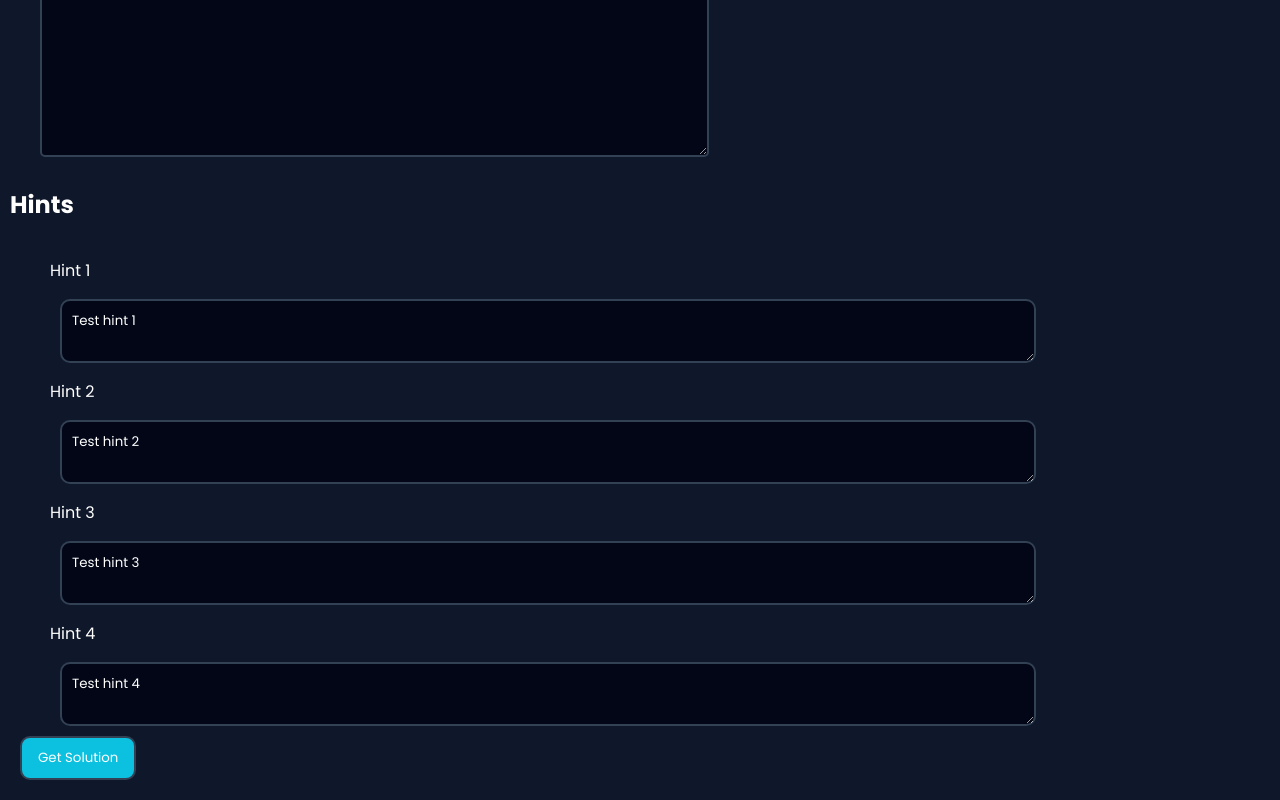
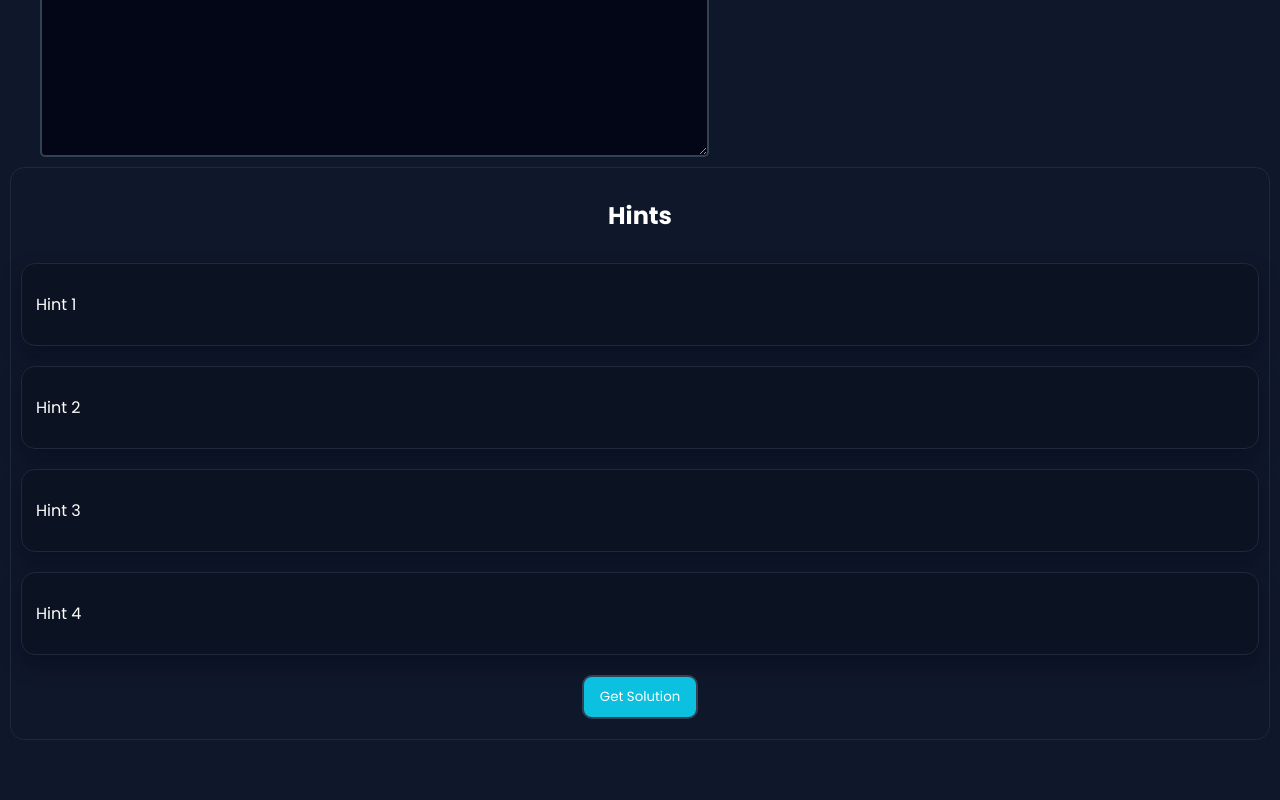
Before and after one commit to swapnil-railkar/solvr, a React (Vite) app in the folder ui/: page / in a window 1280 px wide. Shown: the part 560-1360 px from the top of the page. After the commit the page ends 1310 px from the top, so only its background shows below. Built offline with nearby package versions, Linux system fonts and the light colour scheme.

Commit message:
[ui]-added hints section

```diff
--- a/ui/src/App.css
+++ b/ui/src/App.css
@@ -35,6 +35,87 @@ header {
   position: relative;
 }
 
+.codebase-link {
+  position: relative;
+  display: inline-flex;
+  align-items: center;
+}
+
+.codebase-tooltip {
+  position: absolute;
+  right: calc(100% + 12px);
+  top: 50%;
+  transform: translateY(-50%) translateX(4px);
+  padding: 6px 10px;
+  border-radius: 10px;
+  border: 1px solid #38bdf8;
+  background: #0f172a;
+  color: #0cc0df;
+  font-size: 0.75rem;
+  letter-spacing: 0.2px;
+  white-space: nowrap;
+  box-shadow: 0 8px 18px rgba(2, 6, 23, 0.45);
+  opacity: 0;
+  pointer-events: auto;
+  transition:
+    opacity 0.2s ease,
+    transform 0.2s ease;
+}
+
+.codebase-tooltip::before {
+  content: "";
+  position: absolute;
+  right: -10px;
+  top: 50%;
+  transform: translateY(-50%);
+  border-width: 6px;
+  border-style: solid;
+  border-color: transparent transparent transparent #0f172a;
+  opacity: 0;
+  transition:
+    opacity 0.2s ease,
+    transform 0.2s ease;
+}
+
+.codebase-link:hover .codebase-tooltip,
+.codebase-link:focus-visible .codebase-tooltip {
+  opacity: 1;
+  transform: translateY(-50%) translateX(0);
+}
+
+.codebase-link:hover .codebase-tooltip::before,
+.codebase-link:focus-visible .codebase-tooltip::before {
+  opacity: 1;
+  transform: translateY(-50%);
+}
+
+@media (max-width: 600px) {
+  .codebase-tooltip {
+    right: auto;
+    left: 50%;
+    top: calc(100% + 10px);
+    transform: translateX(-50%) translateY(-4px);
+  }
+
+  .codebase-tooltip::before {
+    right: auto;
+    left: 50%;
+    top: calc(100% + 2px);
+    transform: translateX(-50%) translateY(-4px);
+    border-color: #0f172a transparent transparent transparent;
+  }
+
+  .codebase-link:hover .codebase-tooltip,
+  .codebase-link:focus-visible .codebase-tooltip {
+    transform: translateX(-50%) translateY(0);
+  }
+
+  .codebase-link:hover .codebase-tooltip::before,
+  .codebase-link:focus-visible .codebase-tooltip::before {
+    transform: translateX(-50%) translateY(0);
+  }
+}
+
 .app-header-layer {
   position: fixed;
   top: 0;
@@ -60,6 +141,10 @@ h1 {
   color: #0cc0df;
 }
 
+.app-white {
+  color: white;
+}
+
 .app-button {
   width: max-content;
   padding: 10px 16px;
@@ -77,7 +162,6 @@ h1 {
 .app-button:hover {
   background-color: #22d3ee;
 }
-
 
 .input-form {
   display: grid;
@@ -156,6 +240,27 @@ textarea {
   accent-color: #38bdf8;
 }
 
+.hints-section {
+  display: flex;
+  flex-direction: column;
+  align-items: center;
+  justify-content: center;
+  border: 1px solid #1e293b;
+  border-radius: 14px;
+  padding: 10px;
+}
+
+.hints-section > h2,
+.hints-section > .app-button {
+  align-self: center;
+}
+
+.hints-section ul {
+  width: 100%;
+  padding: 0;
+  margin: 0;
+}
+
 .app-section {
   display: flex;
   flex-direction: column;
@@ -207,13 +312,41 @@ textarea {
 
 textarea {
   margin-left: 10px;
-  width: 80%;
+  width: 100%;
   padding: 10px;
   border-radius: 10px;
 }
 
-.app-section > *{
+.app-section > * {
   color: white;
+}
+
+.hint-card {
+  background: #0b1222;
+  border: 1px solid #1e293b;
+  border-radius: 14px;
+  padding: 12px 14px;
+  margin: 10px 0;
+  box-shadow: 0 10px 20px rgba(2, 6, 23, 0.35);
+  transition:
+    transform 0.2s ease,
+    box-shadow 0.2s ease,
+    border-color 0.2s ease;
+  width: 100%;
+  box-sizing: border-box;
+  cursor: pointer;
+}
+
+.hint-card:hover {
+  transform: translateY(-3px);
+  border-color: #38bdf8;
+  box-shadow:
+    0 14px 26px rgba(2, 6, 23, 0.55),
+    0 0 0 1px rgba(56, 189, 248, 0.2);
+}
+
+.hint-textarea {
+  transition: height 0.2s ease;
 }
 
 ul {
--- a/ui/src/App.jsx
+++ b/ui/src/App.jsx
@@ -7,15 +7,15 @@ import ProblemConfig from "./component/ProblemConfig";
 import { motion } from "framer-motion";
 
 const DUMMY_SOLUTION = {
-  hints: ["Test hint 1", "Test hint 2", "Test hint 3", "Test hint 4"],
+  hints: ["Test hint 1", "It is a long established fact that a reader will be distracted by the readable content of a page when looking at its layout. The point of using Lorem Ipsum is that it has a more-or-less normal distribution of letters, as opposed to using 'Content here, content here', making it look like readable English. Many desktop publishing packages and web page editors now use Lorem Ipsum as their default model text, and a search for 'lorem ipsum' will uncover many web sites still in their infancy. Various versions have evolved over the years, sometimes by accident, sometimes on purpose (injected humour and the like).", "Test hint 3", "Test hint 4"],
 };
 function App() {
   return (
     <>
       <GreetingPage />
       <ProblemConfig />
-      <section className="app-section">
-        <h2 className="app-font">Hints</h2>
+      <section className="hints-section">
+        <h2 className="app-font app-white">Hints</h2>
         <Hints hints={DUMMY_SOLUTION.hints} />
         <motion.button
           className="app-button app-font"
--- a/ui/src/component/Header.jsx
+++ b/ui/src/component/Header.jsx
@@ -6,8 +6,12 @@ export default function Header() {
         href="https://github.com/swapnil-railkar/solvr"
         target="_blank"
         rel="noopener noreferrer"
-        title="View FormatWizard on GitHub"
+        aria-label="Visit codebase"
+        className="app-font codebase-link"
       >
+        <span className="codebase-tooltip" aria-hidden="true">
+          Visit codebase
+        </span>
         <img
           src="/app-logo-fox.png"
           height="20"
--- a/ui/src/component/Hints.jsx
+++ b/ui/src/component/Hints.jsx
@@ -1,12 +1,25 @@
+import { useState } from "react";
 import TextArea from "./TextArea";
 
 export default function Hints({ hints }) {
+  const [expandedIndex, setExpandedIndex] = useState(null);
+
   return (
     <ul className="app-section">
       {hints.map((hint, index) => (
-        <li className="app-section" key={index}>
+        <li
+          className={`app-section hint-card${expandedIndex === index ? " is-expanded" : ""}`}
+          key={index}
+          onClick={() =>
+            setExpandedIndex(expandedIndex === index ? null : index)
+          }
+        >
+          {expandedIndex !== index ? (
             <p className="app-font">{`Hint ${index + 1}`}</p>
-            <TextArea text={hint} />
+          ) : null}
+          {expandedIndex === index ? (
+            <TextArea text={hint} expanded />
+          ) : null}
         </li>
       ))}
     </ul>
--- a/ui/src/component/TextArea.jsx
+++ b/ui/src/component/TextArea.jsx
@@ -1,5 +1,27 @@
-export default function TextArea({text}) {
-    return(
-        <textarea id="app-textarea" className="app-font custom-scrollbar" value={text} disabled />
-    );
+import { useLayoutEffect, useRef } from "react";
+
+export default function TextArea({ text, expanded = false }) {
+  const textareaRef = useRef(null);
+
+  useLayoutEffect(() => {
+    const textarea = textareaRef.current;
+    if (!textarea) return;
+
+    if (expanded) {
+      textarea.style.height = "auto";
+      textarea.style.height = `${textarea.scrollHeight}px`;
+    } else {
+      textarea.style.height = "5.5rem";
+    }
+  }, [expanded, text]);
+
+  return (
+    <textarea
+      id="app-textarea"
+      className="app-font custom-scrollbar hint-textarea"
+      value={text}
+      disabled
+      ref={textareaRef}
+    />
+  );
 }
```
